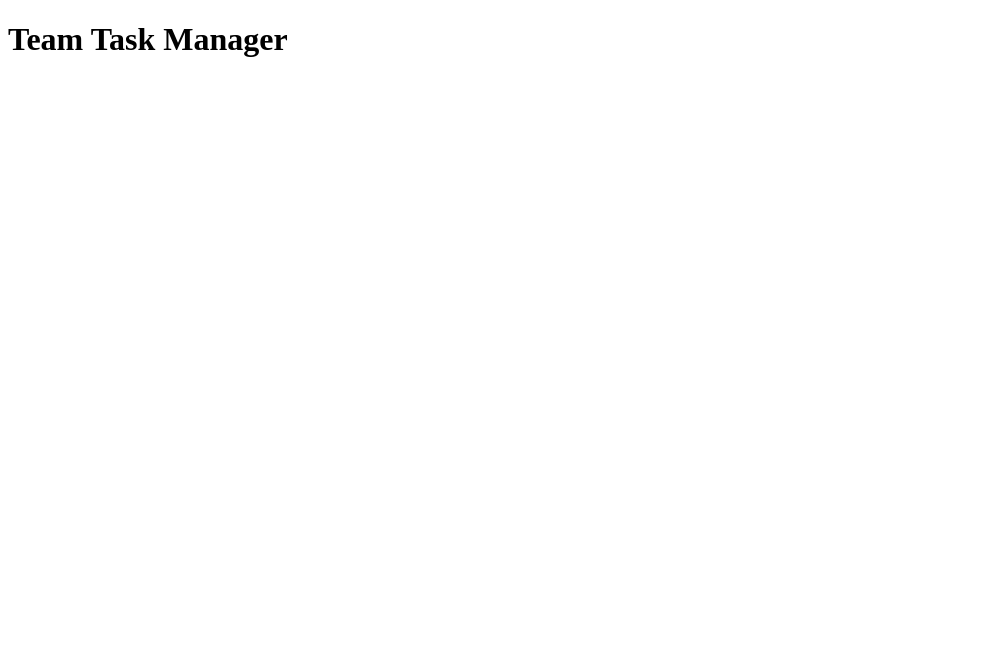
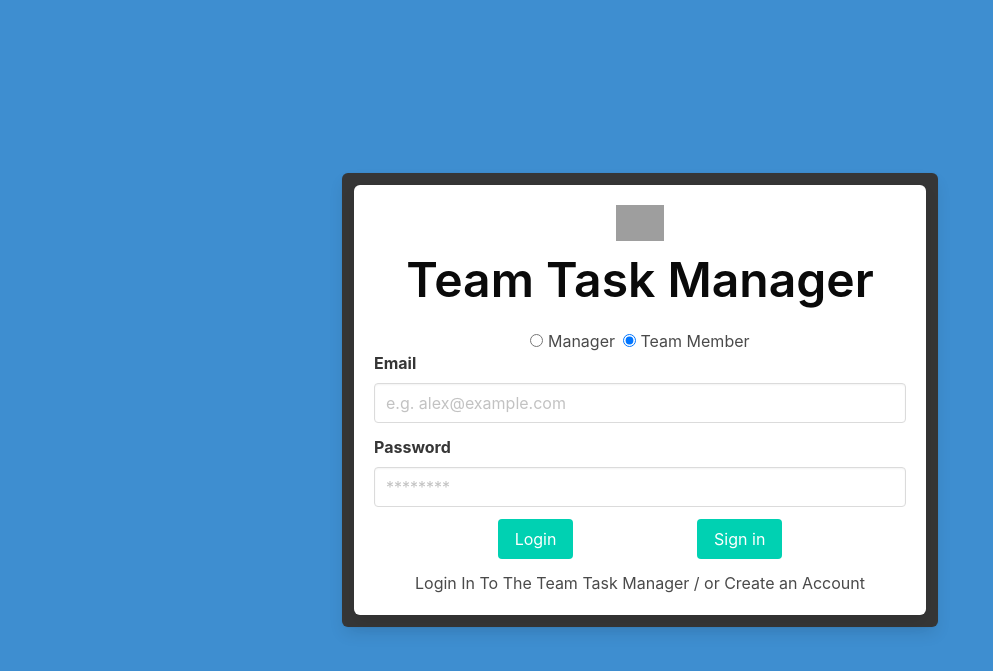
Before and after one commit to AidKool/team-task-manager, a Node server app: page / in a window 1280 px wide. Shown: the top 671 px of the page, without its empty margins (0-993 px from the left). Run offline with Node 20, Linux system fonts and the light colour scheme; some libraries are stand-ins or nearby versions; grey boxes are pictures that could not be loaded.

Commit message:
added a log in view created with bulma i can come back later to style it

```diff
--- a/views/homepage.handlebars
+++ b/views/homepage.handlebars
@@ -1 +1,52 @@
-<h1>Team Task Manager</h1>
+<section class='level m-5 '>
+
+  <div class='container is-fluid '>
+    <div class='columns is-centered '>
+      <div class='box column is-half has-background-dark'>
+
+        <form class='box'>
+          <div class='has-text-centered'>
+            <figure class='image image is-48x48 is-inline-block'>
+              <img src='https://bulma.io/images/placeholders/128x128.png' />
+            </figure>
+          </div>
+          <h1 class='title is-1 has-text-black has-text-centered'>Team Task Manager</h1>
+          <div class='control is-flex is-justify-content-center'>
+            <label class='radio'>
+              <input type='radio' name='choice' />
+              Manager
+            </label>
+            <label class='radio'>
+              <input type='radio' name='choice' checked />
+              Team Member
+            </label>
+          </div>
+          <div class='field'>
+            <label class='label'>Email</label>
+            <div class='control'>
+              <input
+                class='input'
+                type='email'
+                placeholder='e.g. alex@example.com'
+              />
+            </div>
+          </div>
+
+          <div class='field'>
+            <label class='label'>Password</label>
+            <div class='control'>
+              <input class='input' type='password' placeholder='********' />
+            </div>
+          </div>
+          <div class='field is-flex is-justify-content-space-evenly'>
+            <button class='button is-primary'>Login</button>
+            <button class='button is-primary'>Sign in</button>
+          </div>
+          <p class='has-text-centered'>
+            Login In To The Team Task Manager / or Create an Account
+          </p>
+        </form>
+      </div>
+    </div>
+  </div>
+</section>
--- a/views/layouts/main.handlebars
+++ b/views/layouts/main.handlebars
@@ -4,9 +4,10 @@
   <meta charset="UTF-8">
   <meta http-equiv="X-UA-Compatible" content="IE=edge">
   <meta name="viewport" content="width=device-width, initial-scale=1.0">
+  <link rel="stylesheet" href="https://cdn.jsdelivr.net/npm/bulma@0.9.3/css/bulma.min.css">
   <title>Team Task Manager</title>
 </head>
-<body>
+<body class="hero is-info is-fullheight is-justify-content-center">
   {{{body}}}
 </body>
 </html>
```
